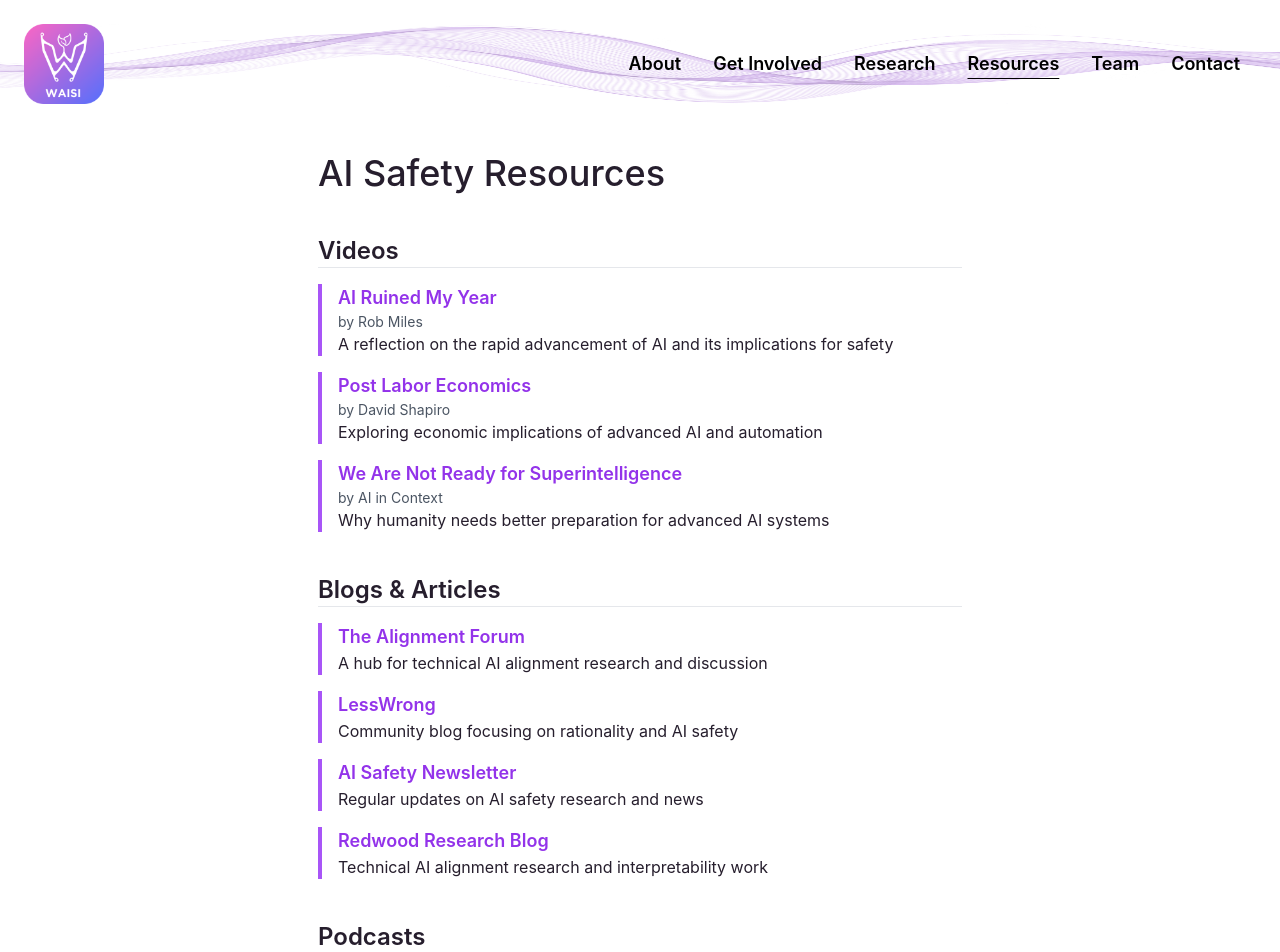
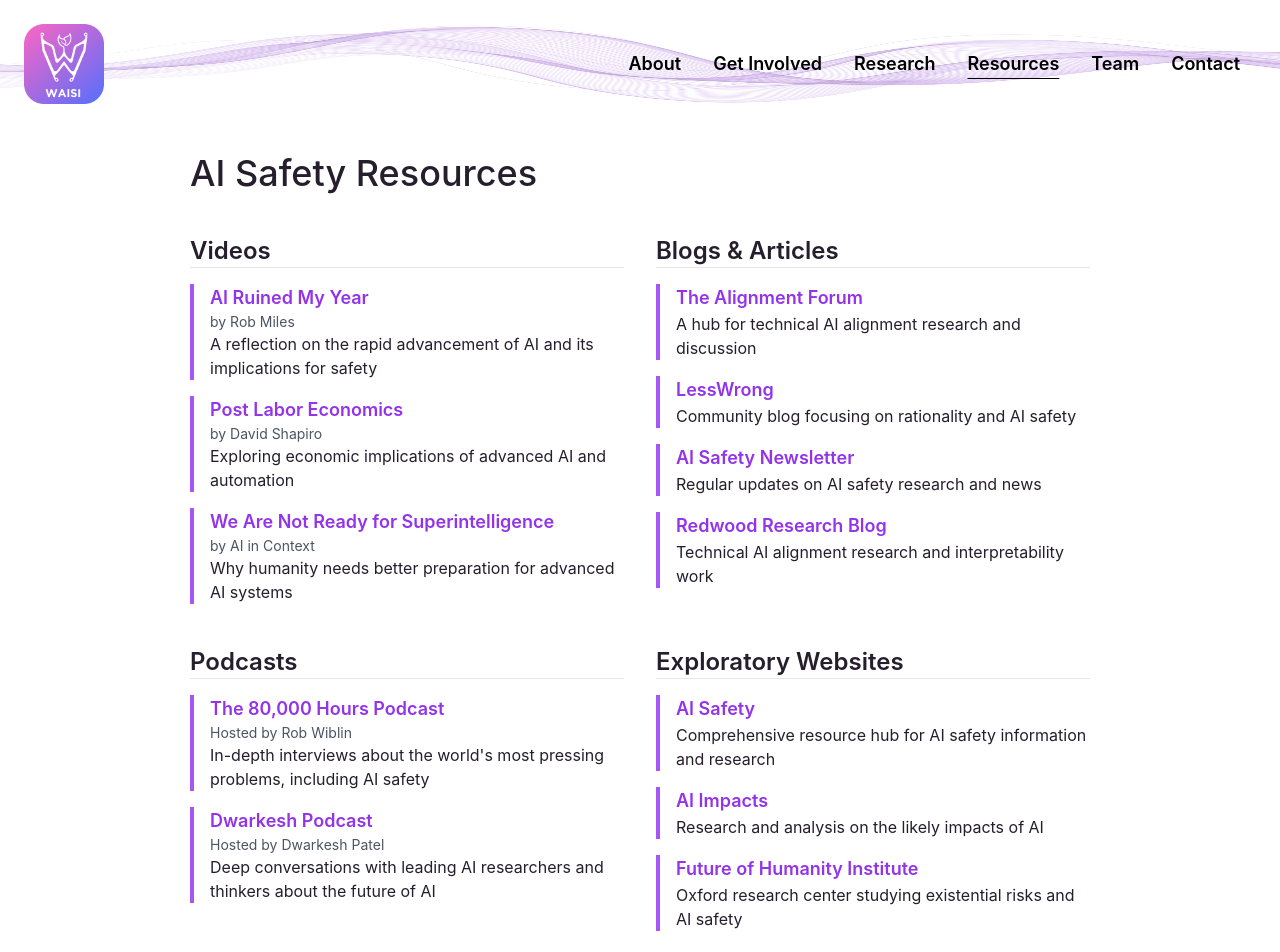
Before and after one commit to aisafetyuw/waisi.org, a Next.js app: page /resources in a window 1280 px wide. Shown: the top 952 px of the page. Built offline with nearby package versions, Linux system fonts and the light colour scheme.

Commit message:
resources reorientation

```diff
--- a/src/app/resources/page.tsx
+++ b/src/app/resources/page.tsx
@@ -83,6 +83,8 @@
       <h1 className="text-4xl mb-8">AI Safety Resources</h1>
 
       <div className="flex flex-col gap-8">
+        {/* Top row: Videos and Blogs side by side */}
+        <div className="grid grid-cols-1 md:grid-cols-2 gap-8">
           <div>
             <h2 className="text-2xl font-semibold border-b mb-4">Videos</h2>
             <div className="flex flex-col gap-4">
@@ -111,7 +113,10 @@
               ))}
             </div>
           </div>
+        </div>
 
+        {/* Bottom row: Podcasts and Websites side by side */}
+        <div className="grid grid-cols-1 md:grid-cols-2 gap-8">
           <div>
             <h2 className="text-2xl font-semibold border-b mb-4">Podcasts</h2>
             <div className="flex flex-col gap-4">
@@ -142,5 +147,6 @@
           </div>
         </div>
       </div>
+    </div>
   );
 }
```
Lines whose indentation alone changed are shown as unchanged.
